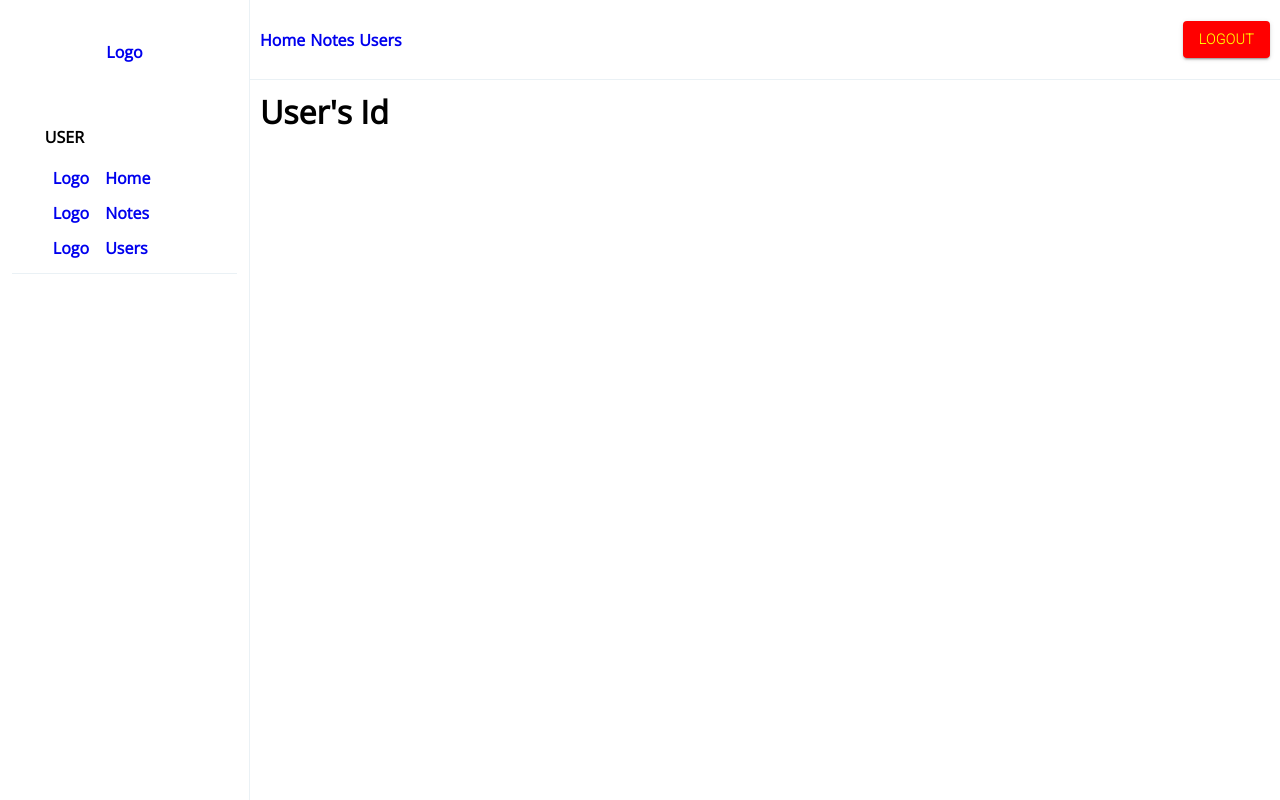
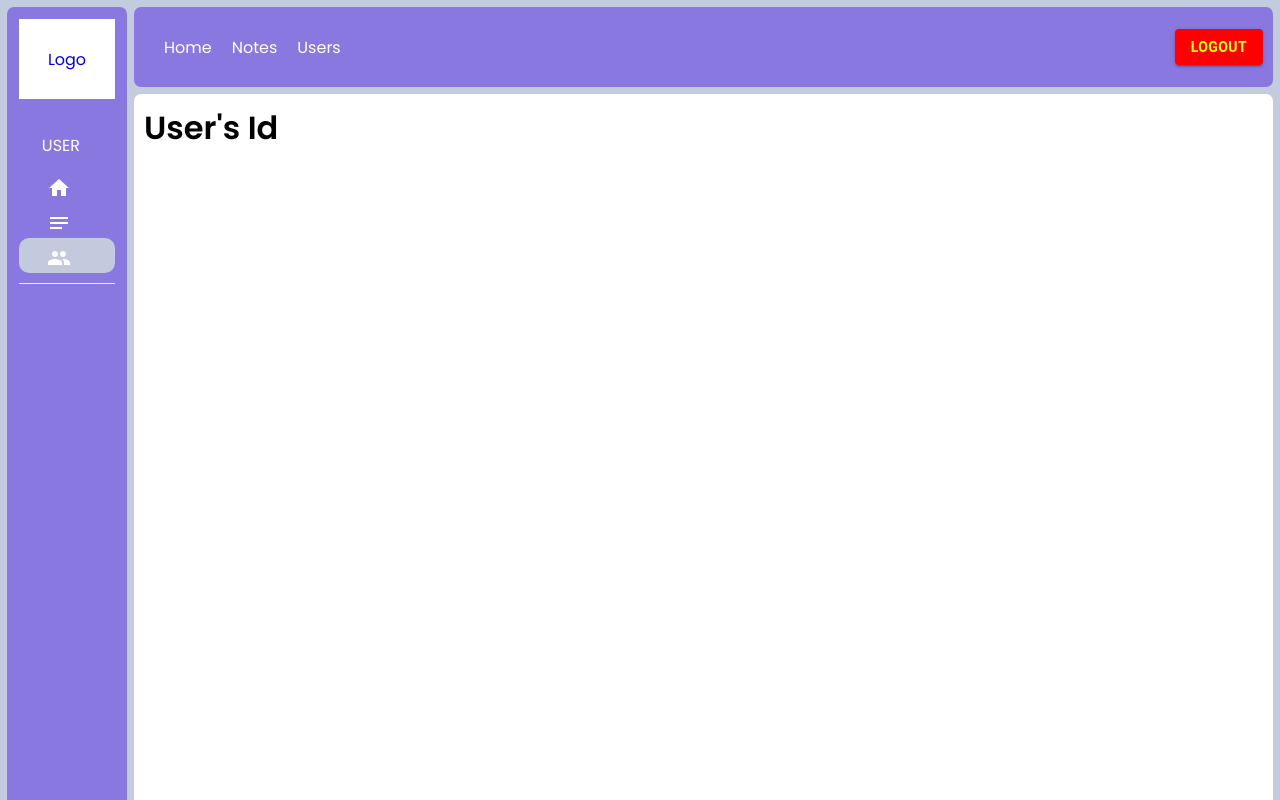
Before and after one commit to aurobindobhuyan/linear-frontend, a React (Vite) app: page /users/1 in a window 1280 px wide. Built offline with nearby package versions, Linux system fonts and the light colour scheme.

Commit message:
9 - Aurobindo
* Font-family of the website is changed.

* Overall website's CSS has been changed.

* Added the transition on hover to the sidebar.

* Added Note's Table, Table Header & added space for applying the pagination to the table.

* Notes css file is added.

```diff
--- a/src/Header.tsx
+++ b/src/Header.tsx
@@ -1,5 +1,5 @@
+import { Link } from "react-router-dom";
 import Button from "@mui/material/Button";
-import { Link } from "react-router-dom";
 
 interface HeaderProps {
   isLoggedIn: boolean;
@@ -39,17 +39,21 @@ export default function Header({ isLoggedIn, toggleLogin }: HeaderProps) {
   return (
     <>
       <div>
-        {isLoggedIn
-          ? before_login_liks.map((ele) => (
-              <Link key={ele.title} to={ele.address}>
-                {ele.title}
-              </Link>
-            ))
-          : after_login_liks.map((ele) => (
-              <Link key={ele.title} to={ele.address}>
-                {ele.title}
-              </Link>
-            ))}
+        <ul style={{ display: "flex" }}>
+          {isLoggedIn
+            ? before_login_liks.map((ele) => (
+                <li className="navLinks" key={ele.title}>
+                  <Link to={ele.address}>{ele.title}</Link>
+                </li>
+              ))
+            : after_login_liks.map((ele) => (
+                <li className="navLinks" key={ele.title}>
+                  <Link className="navLinks" key={ele.title} to={ele.address}>
+                    {ele.title}
+                  </Link>
+                </li>
+              ))}
+        </ul>
       </div>
       <Button variant="contained" color="error" onClick={toggleLogin}>
         {isLoggedIn ? "Login" : "Logout"}
--- a/src/Navbar.tsx
+++ b/src/Navbar.tsx
@@ -1,4 +1,4 @@
-import { lazy, Suspense } from "react";
+import { useState, lazy, Suspense } from "react";
 import { Link, Route, Routes, Navigate } from "react-router-dom";
 
 // MUI Imports
@@ -23,14 +23,23 @@ interface NavbarProps {
 }
 
 const Navbar = ({ isLoggedIn, toggleLogin }: NavbarProps) => {
+  const [isSidebarHovered, setIsSidebarHovered] = useState(false);
+
+  const handleSidebarEnter = () => setIsSidebarHovered(true);
+  const handleSidebarLeave = () => setIsSidebarHovered(false);
+
   return (
     <>
-      <div className="container">
+      <div className={`container ${isSidebarHovered ? "sidebar-hovered" : ""}`}>
         <div id="header">
           <Header isLoggedIn={isLoggedIn} toggleLogin={toggleLogin} />
         </div>
-        <div id="side_bar">
-          <Sidebar isLoggedIn={isLoggedIn} toggleLogin={toggleLogin} />
+        <div
+          onMouseEnter={handleSidebarEnter}
+          onMouseLeave={handleSidebarLeave}
+          id="side_bar"
+        >
+          <Sidebar isLoggedIn={isLoggedIn} hovered={isSidebarHovered} toggleLogin={toggleLogin} />
         </div>
         <ErrorBoundary>
           <div id="content">
--- a/src/Sidebar.tsx
+++ b/src/Sidebar.tsx
@@ -1,39 +1,52 @@
-import { Link } from "react-router-dom";
+import { NavLink } from "react-router-dom";
+
+import HomeIcon from "@mui/icons-material/Home";
+import NotesIcon from "@mui/icons-material/Notes";
+import GroupIcon from "@mui/icons-material/Group";
 
 interface SidebarProps {
   isLoggedIn: boolean;
   toggleLogin: () => void;
+  hovered: boolean;
 }
 
-const Sidebar = ({ isLoggedIn }: SidebarProps) => {
+const Sidebar = ({ hovered }: SidebarProps) => {
   const after_login_liks = [
     {
       address: "/",
       title: "Home",
+      icon: <HomeIcon sx={{ color: "white" }} fontSize="medium" />,
     },
     {
       address: "notes",
       title: "Notes",
+      icon: <NotesIcon sx={{ color: "white" }} fontSize="medium" />,
     },
     {
       address: "users",
       title: "Users",
+      icon: <GroupIcon sx={{ color: "white" }} fontSize="medium" />,
     },
   ];
   return (
     <>
       <div className="logoDiv">
-        <Link to="/">Logo</Link>
+        <NavLink to="/">Logo</NavLink>
       </div>
       <section className="userSection">
         <div className="link-heading">USER</div>
         <ul>
           {after_login_liks.map((ele) => (
             <li key={ele.title} className="navLinks">
-              <Link to={ele.address}>
-                <span>Logo</span>
-                <span>{ele.title}</span>
-              </Link>
+              <NavLink
+                to={ele.address}
+                className={({ isActive, isPending }) =>
+                  isPending ? "pending" : isActive ? "active" : ""
+                }
+              >
+                <span>{ele.icon}</span>
+                {hovered && <span>{ele.title}</span>}
+              </NavLink>
             </li>
           ))}
         </ul>
--- a/src/global.css
+++ b/src/global.css
@@ -1,11 +1,10 @@
-@import url('https://fonts.googleapis.com/css2?family=Open+Sans:wght@300&family=Roboto+Serif:ital,opsz,wght@0,8..144,200;0,8..144,300;0,8..144,500;1,8..144,400&family=Roboto:wght@100&display=swap');
+@import url("https://fonts.googleapis.com/css2?family=Poppins:wght@400;600&display=swap");
 
 * {
    padding: 0;
    margin: 0;
    box-sizing: border-box;
-   font-weight: 600;
-   font-family: 'Open Sans', sans-serif;
+   font-family: 'Poppins', sans-serif;
 }
 
 a {
@@ -19,15 +18,36 @@ a {
 .container {
    height: 100vh;
    width: 100%;
+   padding: 7px;
+   gap: 7px;
    display: grid;
    overflow: hidden;
    align-items: start;
-   background-color: white;
-   grid-template-columns: 250px auto;
-   grid-template-rows: 80px;
+   background-color: #c3cbdf;
+   grid-template-columns: 120px auto;
+   grid-template-rows: 80px 1fr;
    grid-template-areas:
       "sidebar header"
-      "sidebar content"
+      "sidebar content";
+   transition: grid-template-columns 0.3s ease;
+}
+
+.container.sidebar-hovered {
+   grid-template-columns: 250px auto;
+}
+
+::-webkit-scrollbar {
+   width: 7px;
+   background-color: #bcbcbc;
+}
+
+::-webkit-scrollbar-thumb {
+   background-color: #cccccc;
+   border-radius: 5px;
+}
+
+::-webkit-scrollbar-track {
+   background-color: #ffffff;
 }
 
 #header {
@@ -36,10 +56,11 @@ a {
    z-index: 1000;
    height: 100%;
    grid-area: header;
-   background-color: white;
+   background-color: #8978df;
+   color: white;
    border-bottom: 1px #eaf1f5;
-   border-bottom-style: groove;
-   padding:  0px 10px;
+   border-radius: 7px;
+   padding: 0px 10px;
    display: flex;
    justify-content: space-between;
    align-items: center;
@@ -54,20 +75,26 @@ a {
 #content {
    grid-area: content;
    padding: 10px;
-   overflow-x: auto;
-   max-height: 100%;
+   overflow: auto;
+   background-color: white;
+   border-radius: 7px;
+   height: 100%;
 }
 
 #side_bar {
    position: sticky;
    z-index: 1000;
    top: 0;
-   height: 100dvh;
+   bottom: 0;
+   left: 0;
+   height: 100vh;
    grid-area: sidebar;
    padding: 12px;
-   background-color: white;
+   background-color: #8978df;
+   color: white;
+   border-radius: 7px;
    border-right: 1px #eaf1f5;
-   border-right-style: groove;
+   overflow: hidden;
 }
 
 .logoDiv {
@@ -80,9 +107,13 @@ a {
 }
 
 .userSection {
-   padding: 10px;
+   padding-bottom: 10px;
    border-bottom: 1px #eaf1f5;
    border-bottom-style: groove;
+   display: flex;
+   flex-direction: column;
+   justify-content: center;
+   margin: 10px 0px;
 }
 
 .link-heading {
@@ -101,75 +132,23 @@ a {
 }
 
 .navLinks>a {
+   color: white;
    width: 100%;
+   display: flex;
    height: 100%;
-   padding: 0.58em 1.428em;
+   padding-left: 20px;
+   border-radius: 10px;
+   gap: 5px;
 }
 
 .navLinks>a>span {
    margin: 0.5rem;
 }
 
-.userSection>ul>.navLinks:hover {
-   background-color: #f3f3fa;
+.navLinks>a.active {
+   background-color: #c4cadd;
 }
 
-.table-container {
-   width: 100%;
-   padding: 10px;
-   border-radius: 10px;
-   border: 1px #cadbe6 groove;
-   display: flex;
+.userSection>ul>.navLinks:hover {
+   background-color: #c4cadd;
 }
-
-.table {
-   width: 100%;
-   margin: 0;
-   padding: 15px;
-   border-radius: 10px;
-}
-
-.table>thead>tr>th,
-.table>tbody>tr>td {
-   margin: 0;
-   border-bottom: 1px groove #e0e0e0;
-   padding: 20px;
-   text-align: left;
-}
-
-.link-style {
-   text-decoration: none;
-   color: #007bff;
-}
-
-.table th:nth-child(1),
-.table td:nth-child(1) {
-   width: 1%;
-}
-
-.table th:nth-child(2),
-.table td:nth-child(2) {
-   width: 55%;
-}
-
-.table th:nth-child(3),
-.table td:nth-child(3) {
-   width: 1%;
-}
-
-.table th:nth-child(n+3),
-.table td:nth-child(n+3) {
-   width: 2%;
-}
-
-.table-row {
-   max-height: 0;
-   overflow: hidden;
-   opacity: 0;
-   transition: max-height 0.3s ease-out, opacity 0.3s ease-out;
-}
-
-.opened {
-   opacity: 1;
-   max-height: 10rem;
-}
--- /dev/null
+++ b/src/pages/After_login/Notes/NoteTableHeader.tsx
@@ -0,0 +1,13 @@
+const NoteTableHeader = () => {
+   return (
+     <div className="note-header">
+       <h1>Notes</h1>
+       <div>
+         <input type="text" placeholder="Search Note" />
+         <button>Add Note</button>
+       </div>
+     </div>
+   );
+ };
+
+ export default NoteTableHeader;
--- /dev/null
+++ b/src/pages/After_login/Notes/note.css
@@ -0,0 +1,81 @@
+.note-parent {
+   height: 600px;
+   margin-top: 10px;
+   margin-bottom: 10px;
+}
+
+.note-table-container {
+   height: 400px;
+   width: 100%;
+   border-radius: 10px;
+   border: 1px groove lightgray;
+   padding: 5px;
+   overflow: auto;
+   margin: 1rem 0px;
+}
+
+/* .........Header CSS........ */
+.note-header {
+   display: flex;
+   justify-content: space-between;
+   align-items: center;
+}
+
+.note-header>div {
+   display: flex;
+   padding: 0;
+   gap: 40px;
+   justify-content: space-between;
+   align-items: center;
+}
+
+/* ...........Table CSS....... */
+.note-table {
+   position: relative;
+   width: 100%;
+   margin: 10px 0 20px 0px;
+   max-height: 450px;
+   overflow: auto;
+}
+
+.note-table>thead {
+   position: sticky;
+   top: 0px;
+   background-color: #8978df;
+   color: white;
+}
+
+.note-table-row {
+   display: flex;
+}
+
+.note-table-row:nth-child(even) {
+   background-color: #f3f4f1;
+}
+
+.note-table-row>td,
+.note-table-row>th {
+   display: flex;
+   justify-content: center;
+   align-items: center;
+   margin: 0;
+   border-bottom: 1px groove lightsteelblue;
+   padding: 20px;
+   text-align: left;
+}
+
+.link-style {
+   color: #007bff;
+}
+
+.note-icon {
+   transition: all 0.25s;
+}
+
+.note-icon.open {
+   transform: rotate(180deg);
+}
+
+.note-table-rowInfo.opened {
+   max-height: 10rem;
+}
```
Also changed, not shown: src/pages/After_login/Notes/Notes.tsx (+53 -16 lines), src/pages/After_login/Notes/NotesList.tsx (+29 -16 lines).
